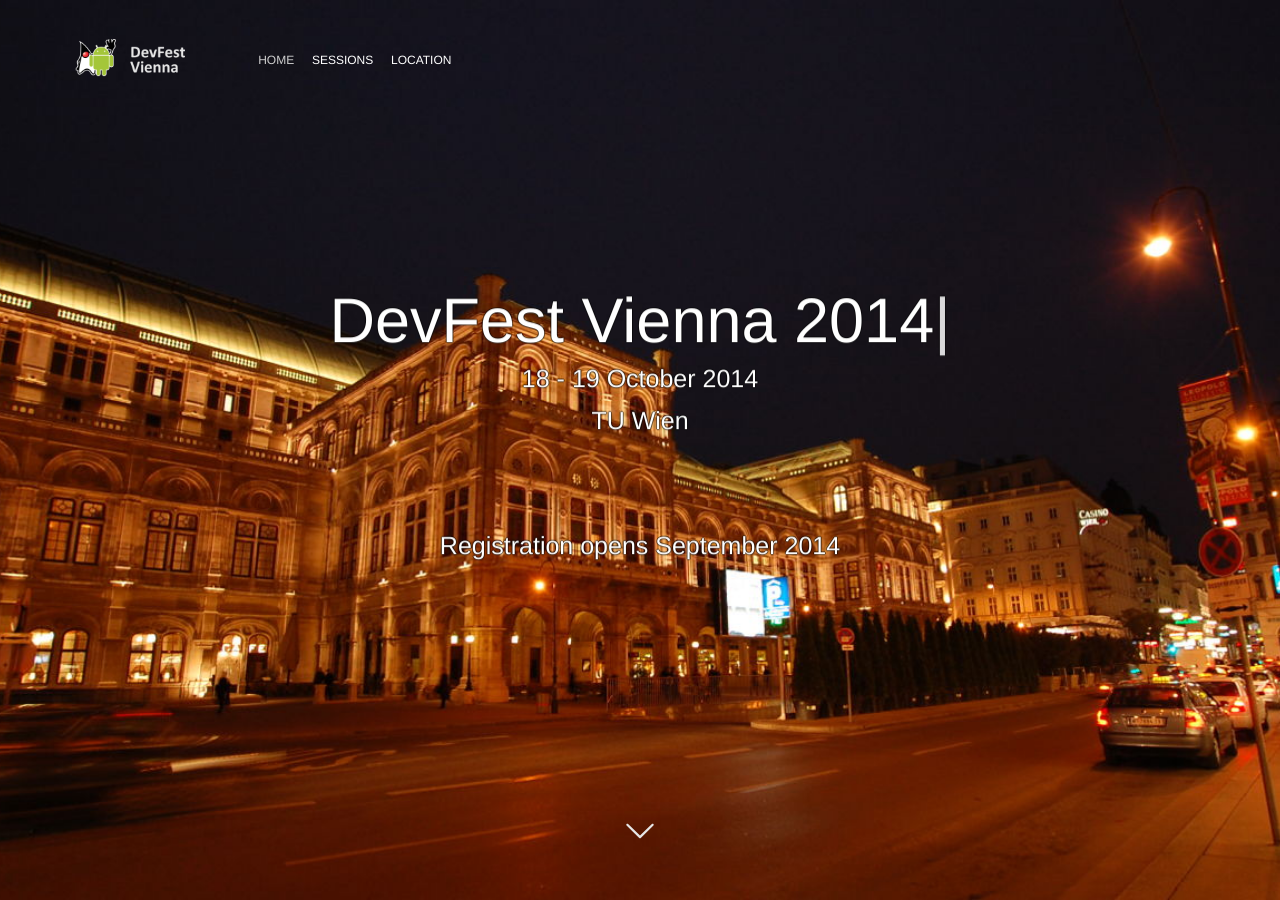
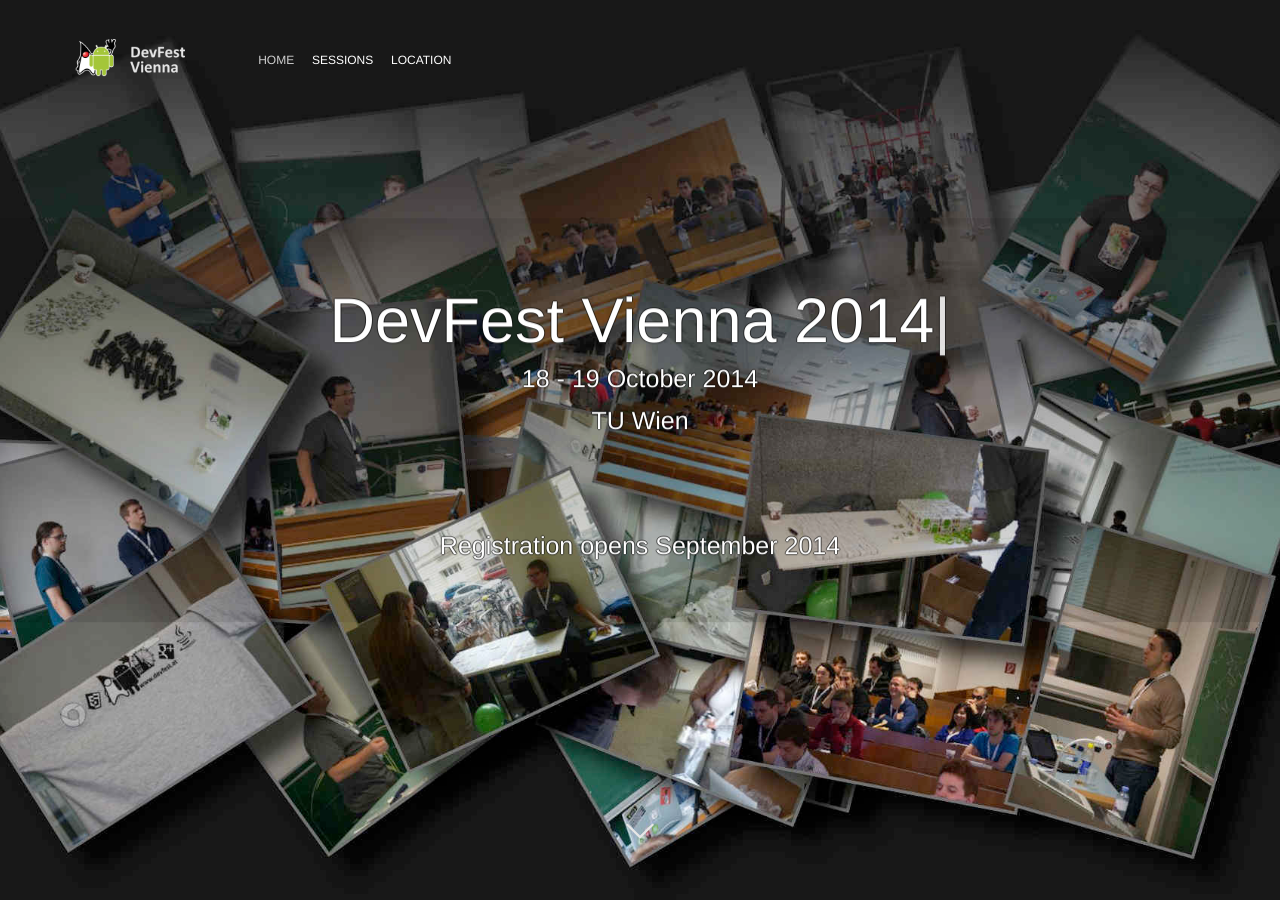
Before and after one commit to DevFestVienna/devfest-at-site, a Jekyll site: the page built from index.html, in a window 1280 px wide and 900 px high. Built offline with Jekyll 4.4.1, drawn with Linux system fonts in a browser that asks for light colours; nearby versions of some CDN libraries; comment, search, counter and statistics services are not loaded.

Commit message:
Another front page image This time a collage with some alpha blending applied

```diff
--- a/_includes/hero.html
+++ b/_includes/hero.html
@@ -1,5 +1,5 @@
 <!-- Begin Top Section -->
-<section id="top-section-hero" style="background-image: url('{{ site.baseurl }}/img/Opera.jpg');">
+<section id="top-section-hero" style="background-image: url('{{ site.baseurl }}/img/collage.jpg');">
 
     {% include navigation.html %}
 
--- a/css/style.css
+++ b/css/style.css
@@ -716,7 +716,7 @@
     -ms-transform: translateY(-50%);
     transform: translateY(-50%);
     color: #fff;
-    background: none;
+    background-color: rgba(0,0,0,0.1);
     text-shadow: -1px 0 rgba(0,0,0,0.5), 0 1px rgba(0,0,0,0.5), 1px 0 rgba(0,0,0,0.5), 0 -1px rgba(0,0,0,0.5);
 }
 #top-section-hero .jumbotron p {
```
Also changed, not shown: css/style.min.css, img/collage.jpg (added).
